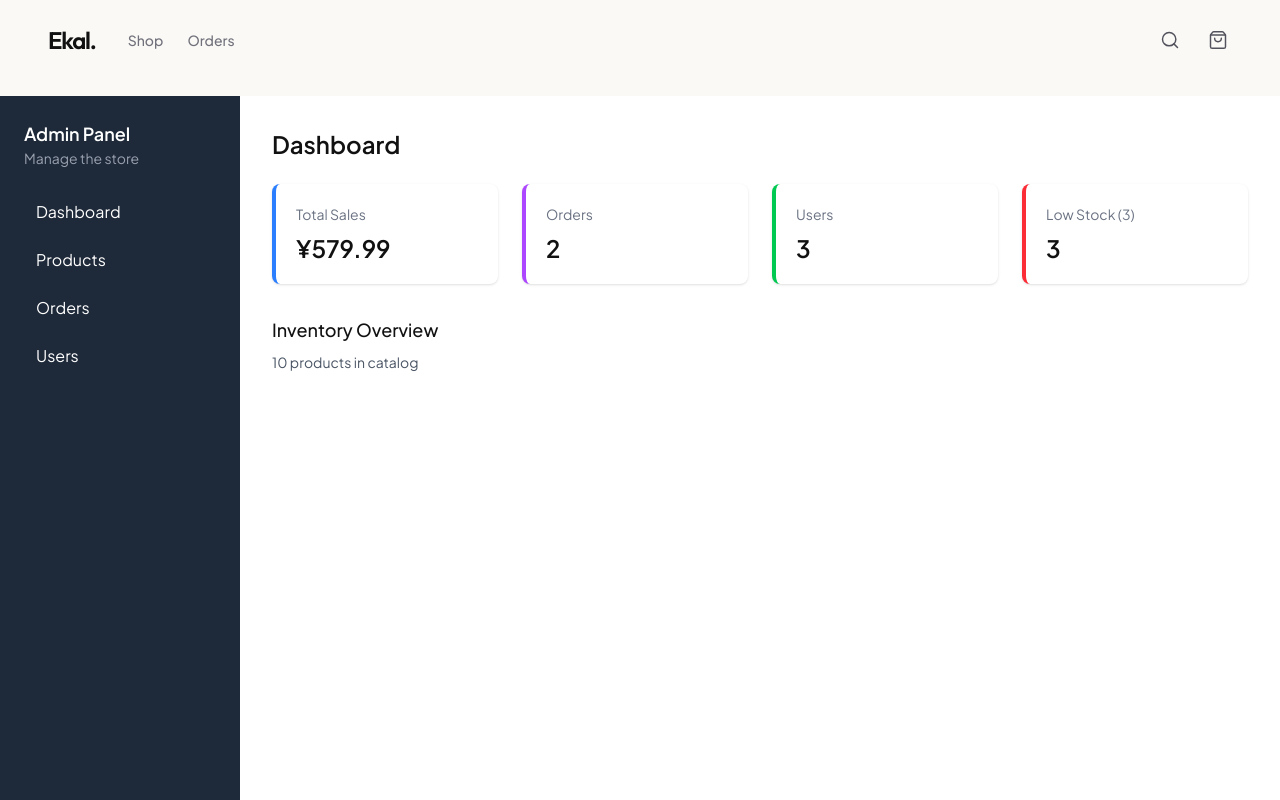
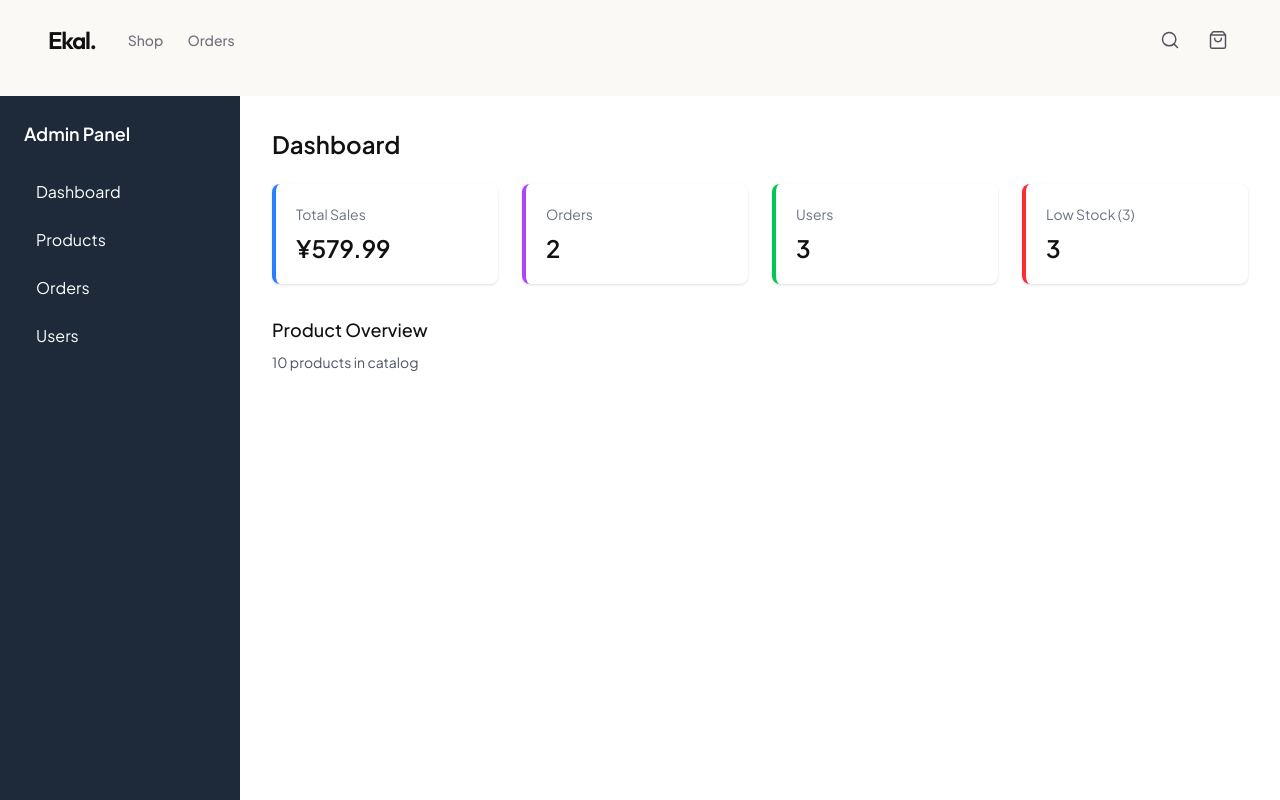
Before and after one commit to rajrasane/ekal, a Next.js app: page /admin in a window 1280 px wide. Shown: the top 800 px of the page. Built offline with nearby package versions, Linux system fonts and the light colour scheme.

Commit message:
Update admin dashboard and sidebar styling

```diff
--- a/src/app/admin/page.jsx
+++ b/src/app/admin/page.jsx
@@ -42,7 +42,7 @@ export default function AdminDashboard() {
             </div>
 
             <section className="mt-8">
-                <h2 className="text-lg font-medium">Inventory Overview</h2>
+                <h2 className="text-lg font-medium">Product Overview</h2>
                 <p className="text-sm text-gray-600 mt-2">{products.length} products in catalog</p>
             </section>
         </section>
--- a/src/components/AdminSidebar.jsx
+++ b/src/components/AdminSidebar.jsx
@@ -7,7 +7,7 @@ export default function AdminSidebar() {
         <aside className="w-60 p-6 h-screen bg-gray-800 text-white">
             <div className="mb-6">
                 <h3 className="text-lg font-semibold">Admin Panel</h3>
-                <p className="text-sm text-gray-400">Manage the store</p>
+
             </div>
             <nav>
                 <ul className="space-y-2">
```
